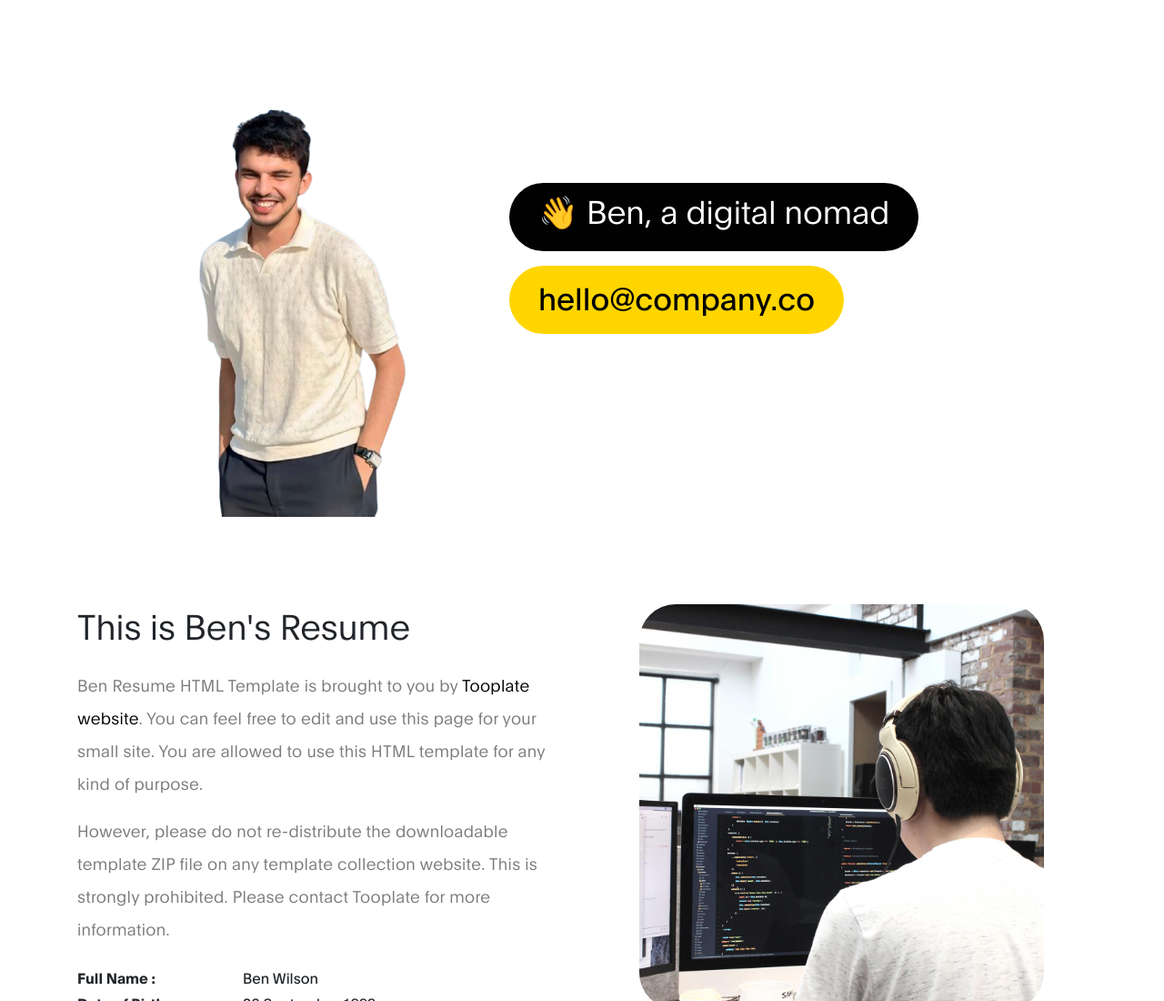
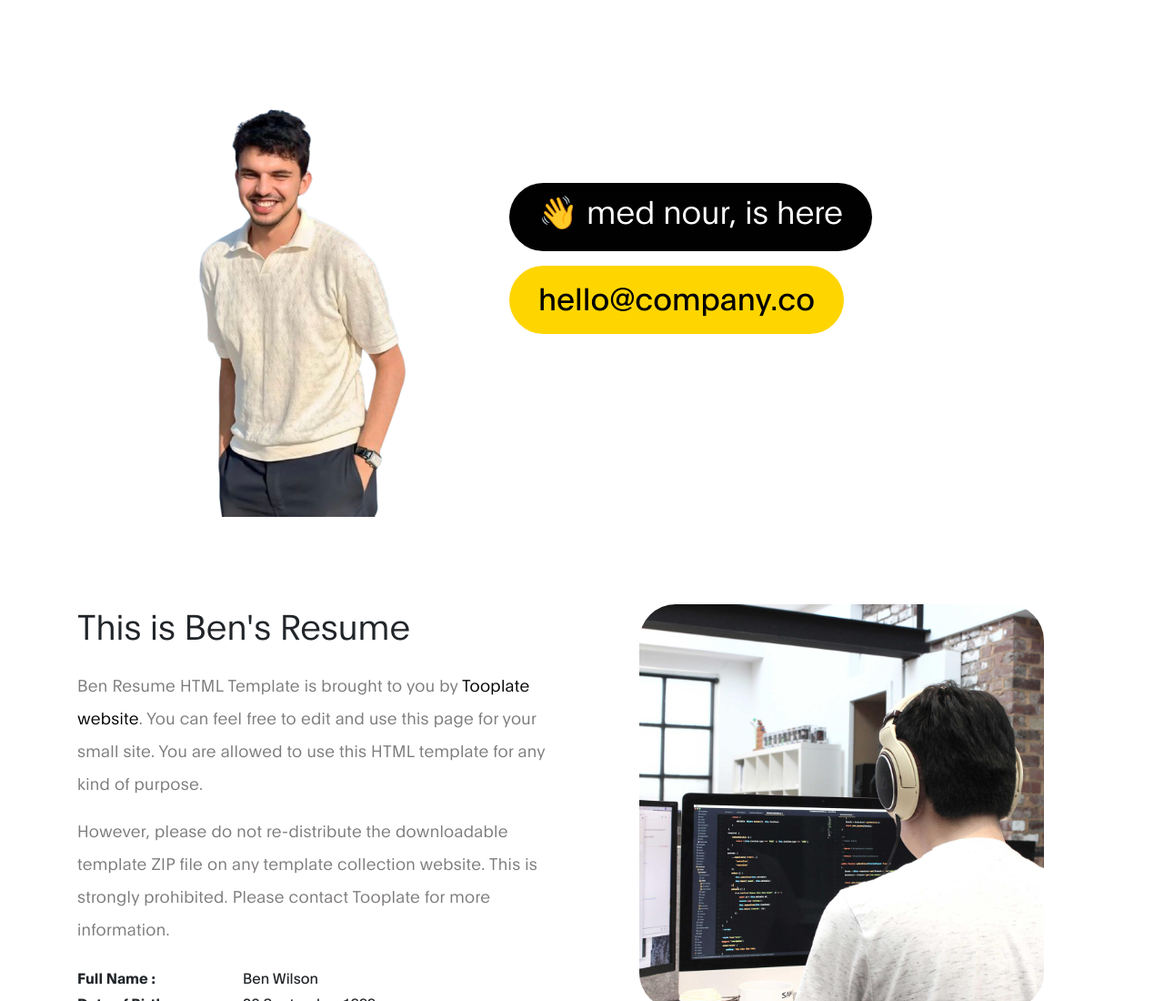
Before and after one commit to mednour12/portfolio, a plain HTML site: page index.html in a window 1280 px wide. Shown: the top 1100 px of the page at 91% size. Drawn offline with Linux system fonts and the light colour scheme.

Commit message:
update picture

```diff
--- a/index.html
+++ b/index.html
@@ -2,7 +2,7 @@
 <html lang="en">
 <head>
 
-     <title>Ben's Resume - Profile HTML Page</title>
+     <title>Med nour  Resume - Profile HTML Page</title>
 
      <meta charset="UTF-8">
      <meta http-equiv="X-UA-Compatible" content="IE=Edge">
@@ -79,7 +79,7 @@ https://www.tooplate.com/view/2120-ben-resume
                    <div class="d-flex flex-column justify-content-center align-items-center col-lg-7 col-md-7 col-12">
                         <div class="hero-text">
 
-                            <h1 class="hero-title">👋 Ben, a digital nomad</h1>
+                            <h1 class="hero-title">👋 med nour, is here</h1>
 
                             <a href="#" class="email-link">
                                 hello@company.co
```
